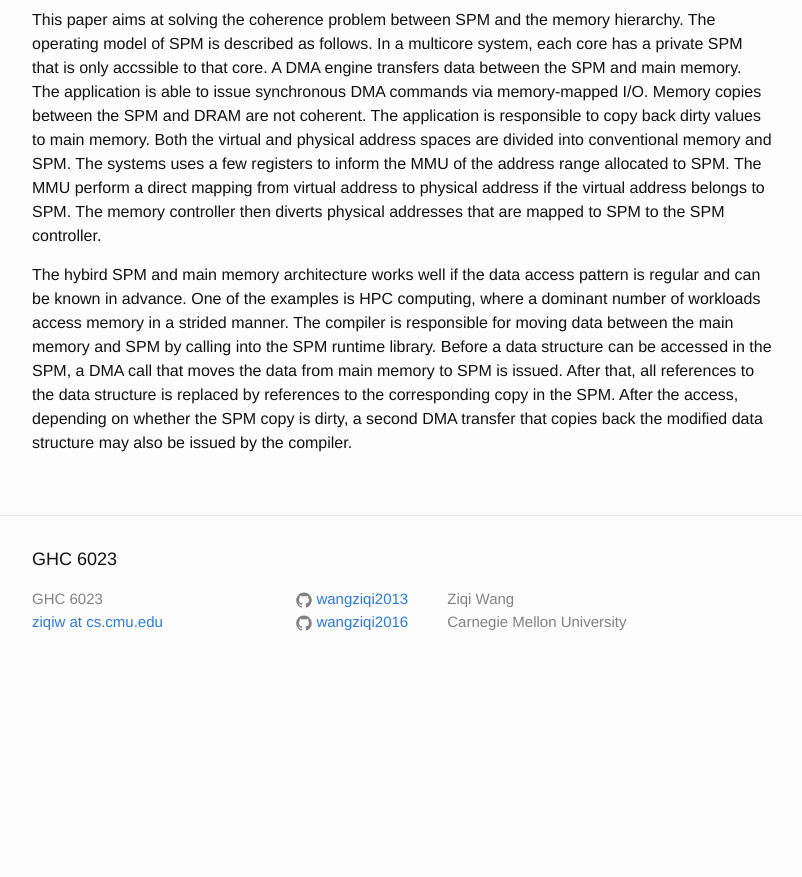
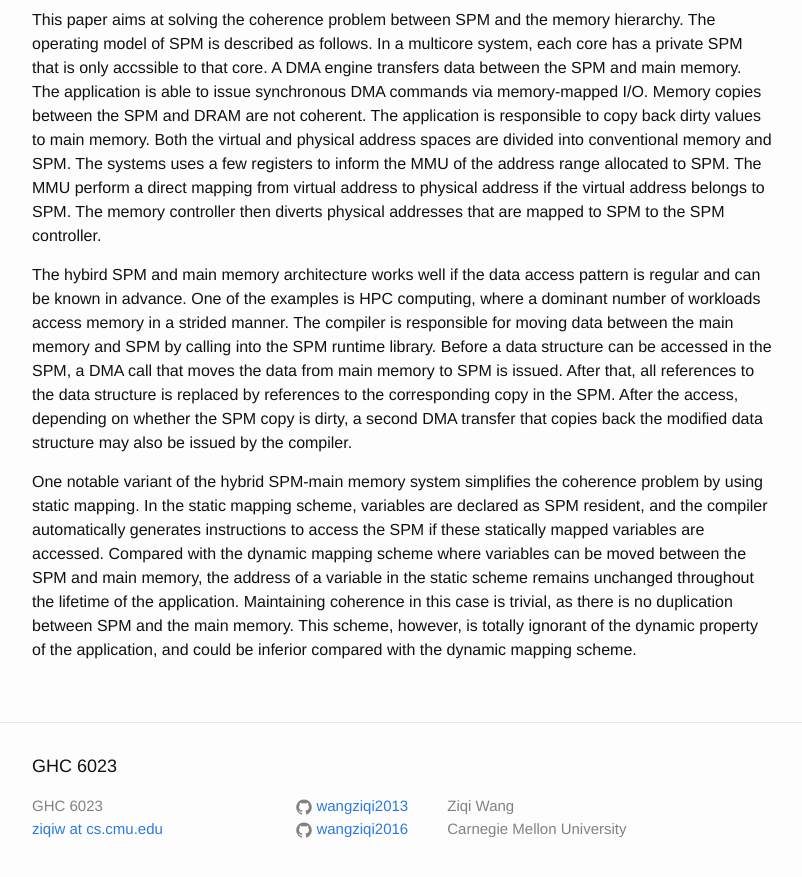
Before and after one commit to wangziqi2013/wangziqi2013.github.io, a Jekyll site: the page built from _posts/2018-05-25-Coherence-Protocol-for-Translarent-Management-of-Scratchpad-Memories-in-Shared-Memory-Manycore-Arch.markdown, in a window 1280 px wide and 900 px high, scrolled down 679 px. Shown: the top 877 px of the window, without its empty margins (238-1040 px from the left). Built offline with Jekyll 4.4.1, drawn with Linux system fonts in a browser that asks for light colours; before the commit the page ends 1372 px from its top, so only the background shows below that.

Commit message:
Adding static mapping

```diff
--- a/_posts/2018-05-25-Coherence-Protocol-for-Translarent-Management-of-Scratchpad-Memories-in-Shared-Memory-Manycore-Arch.markdown
+++ b/_posts/2018-05-25-Coherence-Protocol-for-Translarent-Management-of-Scratchpad-Memories-in-Shared-Memory-Manycore-Arch.markdown
@@ -37,3 +37,11 @@ library. Before a data structure can be accessed in the SPM, a DMA call that mov
 SPM is issued. After that, all references to the data structure is replaced by references to the corresponding copy
 in the SPM. After the access, depending on whether the SPM copy is dirty, a second DMA transfer that copies back the
 modified data structure may also be issued by the compiler.
+
+One notable variant of the hybrid SPM-main memory system simplifies the coherence problem by using static mapping.
+In the static mapping scheme, variables are declared as SPM resident, and the compiler automatically generates
+instructions to access the SPM if these statically mapped variables are accessed. Compared with the dynamic mapping
+scheme where variables can be moved between the SPM and main memory, the address of a variable in the static scheme remains
+unchanged throughout the lifetime of the application. Maintaining coherence in this case is trivial, as there is no
+duplication between SPM and the main memory. This scheme, however, is totally ignorant of the dynamic property of the
+application, and could be inferior compared with the dynamic mapping scheme.
```
